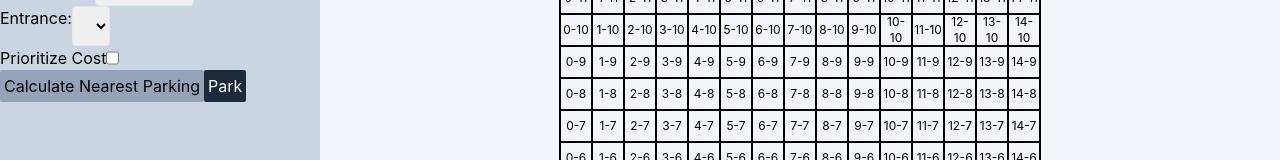
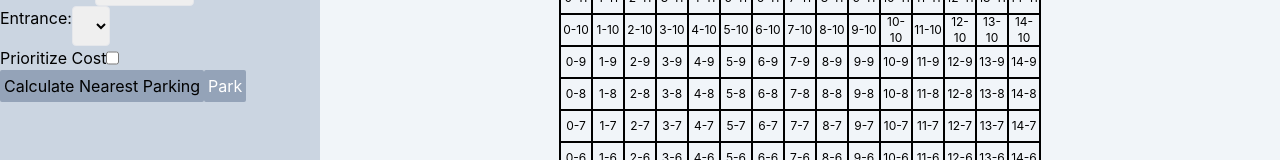
Before and after one commit to Hoshaiah/ayalaparking-frontend, a React (Create React App) app: page / in a window 1280 px wide. Both pictures are taken after a click on the button "Park". Shown: the part 231-391 px from the top of the page. Built offline with nearby package versions, Linux system fonts and the light colour scheme.

Commit message:
disabled park button unless shortest path is present

```diff
--- a/src/components/SideNav/ParkView.jsx
+++ b/src/components/SideNav/ParkView.jsx
@@ -8,11 +8,12 @@ const ParkView = () => {
     const dispatch = useDispatch()
     const graph = useSelector(state => state.graph)
     const plateNumberInput = useRef('')
+    const [dateInput, setDateInput]= useState(getDateTimeNow())
+    const [entranceSelection, setEntranceSelection] = useState([])
     const [entranceInput, setEntranceInput] = useState(getEntranceNodes(graph.nodeOccupancy)[0])
     const [prioritizeCostInput, setPriorityCostInput]= useState(false)
     const [vehicleSize, setVehicleSize]= useState('small')
-    const [dateInput, setDateInput]= useState(getDateTimeNow())
-    const [entranceSelection, setEntranceSelection] = useState([])
+    const [parkButtonDisabled, setParkButtonDisabled] = useState(true)
 
     const handleDateInputChange = (e) => {
         const inputValue = e.target.value;
@@ -35,6 +36,17 @@ const ParkView = () => {
     const handleParkVehicle = () => {
 
     }
+
+    useEffect(()=> {
+        const changeParkButtonAvailability = () => {
+            if(graph.shortestPath.length > 0) {
+                setParkButtonDisabled(false)
+            } else {
+                setParkButtonDisabled(true)
+            }
+        }
+        changeParkButtonAvailability()
+    },[graph.shortestPath])
 
     useEffect(() => {
         const getEntranceNodesList = () => {
@@ -103,7 +115,7 @@ const ParkView = () => {
             </div>
             <div className="flex">
                 <button className="bg-slate-400 text-black p-1 rounded-sm" onClick={handleCalculateShortestPaths}>Calculate Nearest Parking</button>
-                <button className="bg-slate-800 text-white p-1 rounded-sm" onClick={handleParkVehicle}>Park</button>
+                <button className={`${parkButtonDisabled? 'bg-slate-400' : 'bg-slate-600'} text-white p-1 rounded-sm`} onClick={handleParkVehicle} disabled={parkButtonDisabled}>Park</button>
             </div>
         </div>
     )
```
